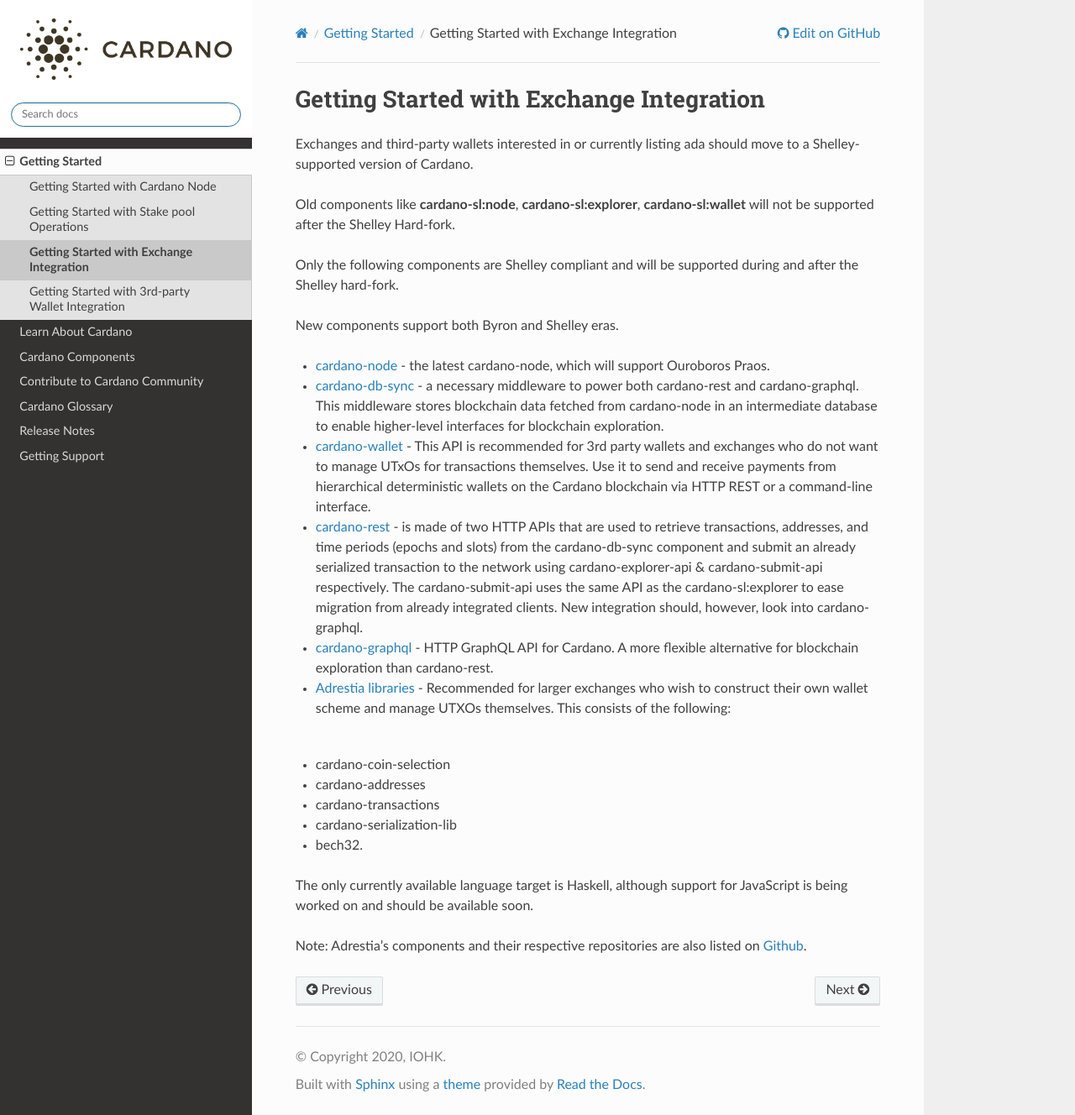
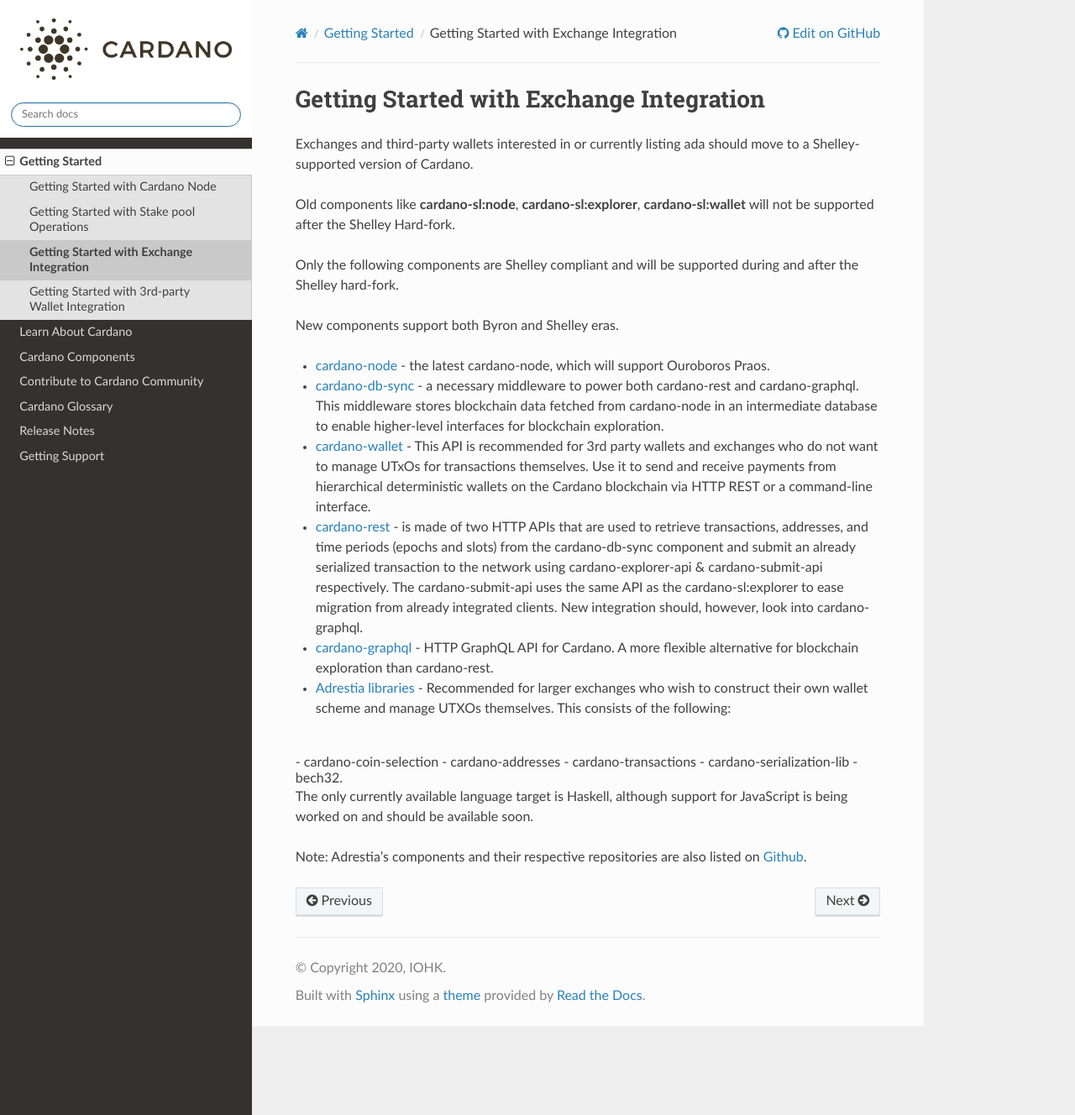
Before and after one commit to input-output-hk/technical-docs, a Sphinx documentation site: the page built from source/getting-started/exchange-integration.md, in a window 1280 px wide and 1328 px high. Shown: the whole window at 84% size. Built offline with Sphinx 7.4.7 and the Read the Docs theme 2.0.0, drawn with Linux system fonts in a browser that asks for light colours; pages that are not in the unit, such as notebooks, are missing from menus.

```diff
--- a/source/getting-started/exchange-integration.md
+++ b/source/getting-started/exchange-integration.md
@@ -18,12 +18,11 @@ This middleware stores blockchain data fetched from cardano-node in an intermedi
 * [cardano-graphql](https://github.com/input-output-hk/cardano-graphql) - HTTP GraphQL API for Cardano. A more flexible alternative for blockchain exploration than cardano-rest.
 * [Adrestia libraries](https://github.com/input-output-hk/adrestia) - Recommended for larger exchanges who wish to construct their own wallet scheme and manage UTXOs themselves. This consists of the following:
 <br>
-
-  * cardano-coin-selection
-  * cardano-addresses
-  * cardano-transactions
-  * cardano-serialization-lib
-  * bech32.
+    - cardano-coin-selection
+    - cardano-addresses
+    - cardano-transactions
+    - cardano-serialization-lib
+    - bech32.
 
 The only currently available language target is Haskell, although support for JavaScript is being worked on and should be available soon.
 
```
